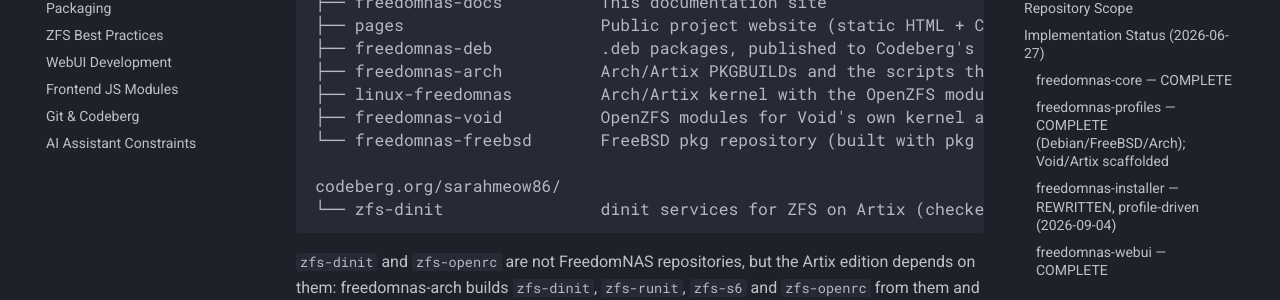
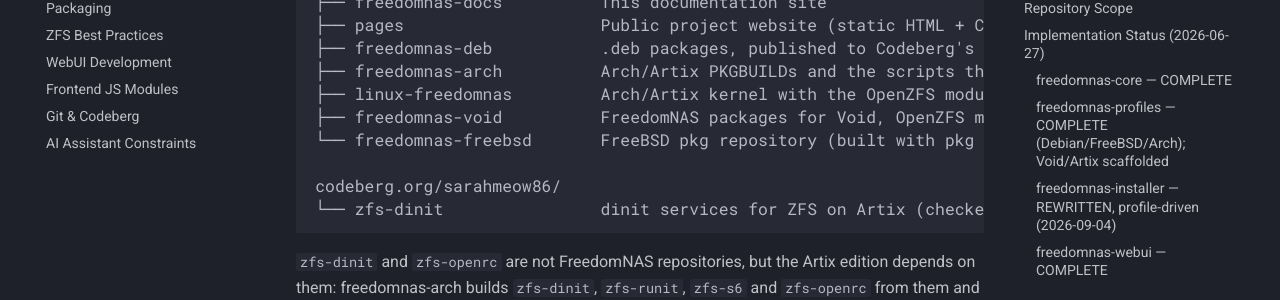
Before and after one commit to FreedomNAS/freedomnas-docs, an MkDocs documentation site: the page built from docs/developer/repositories.md, in a window 1280 px wide and 900 px high, scrolled down 307 px. Shown: the part 154-454 px from the top of the window. Built offline with MkDocs 1.6.1 and Material for MkDocs 9.7.7, drawn with Linux system fonts in a browser that asks for light colours.

Commit message:
Document the FreedomNAS packages for Void

```diff
--- a/docs/developer/repositories.md
+++ b/docs/developer/repositories.md
@@ -15,7 +15,7 @@ codeberg.org/FreedomNAS/
 ├── freedomnas-deb           .deb packages, published to Codeberg's Debian registry by CI
 ├── freedomnas-arch          Arch/Artix PKGBUILDs and the scripts that publish them to Codeberg's Arch registry
 ├── linux-freedomnas         Arch/Artix kernel with the OpenZFS modules built in
-├── freedomnas-void          OpenZFS modules for Void's own kernel and the Samba configuration, a signed xbps repository built on Codeberg's hosted runners
+├── freedomnas-void          FreedomNAS packages for Void, OpenZFS modules for Void's own kernel and the Samba configuration, a signed xbps repository built on Codeberg's hosted runners
 └── freedomnas-freebsd       FreeBSD pkg repository (built with pkg create, signed catalogue)
 
 codeberg.org/sarahmeow86/
```
Also changed, not shown: docs/developer/packaging.md (+1 -0 lines).
